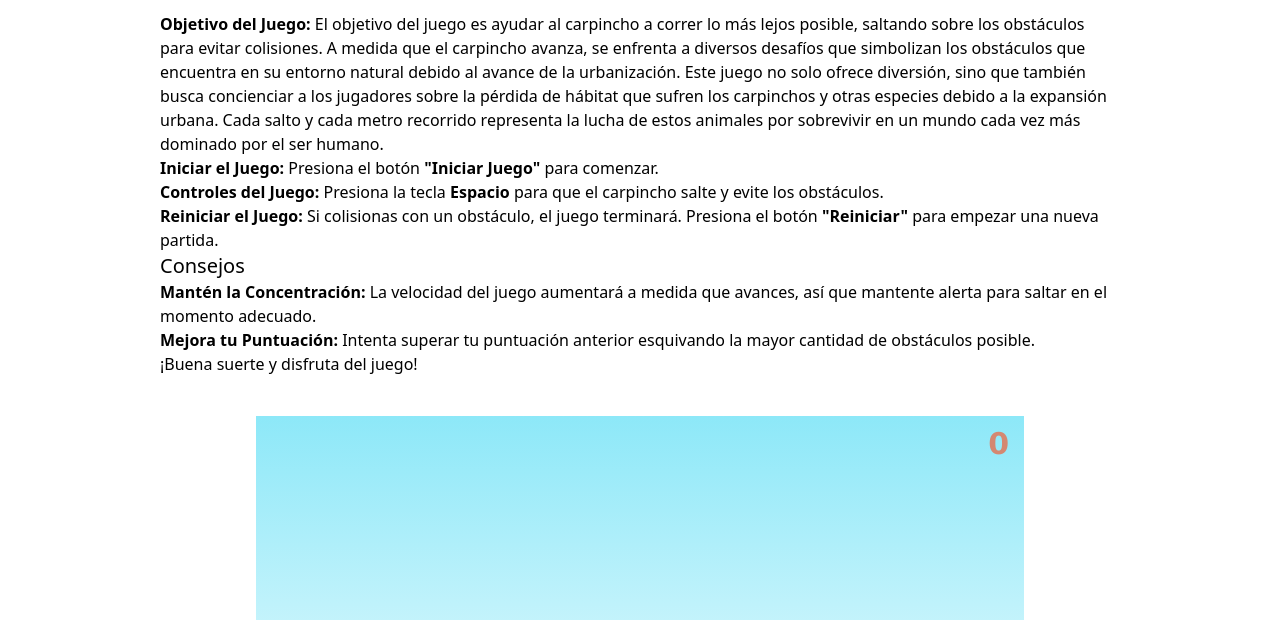
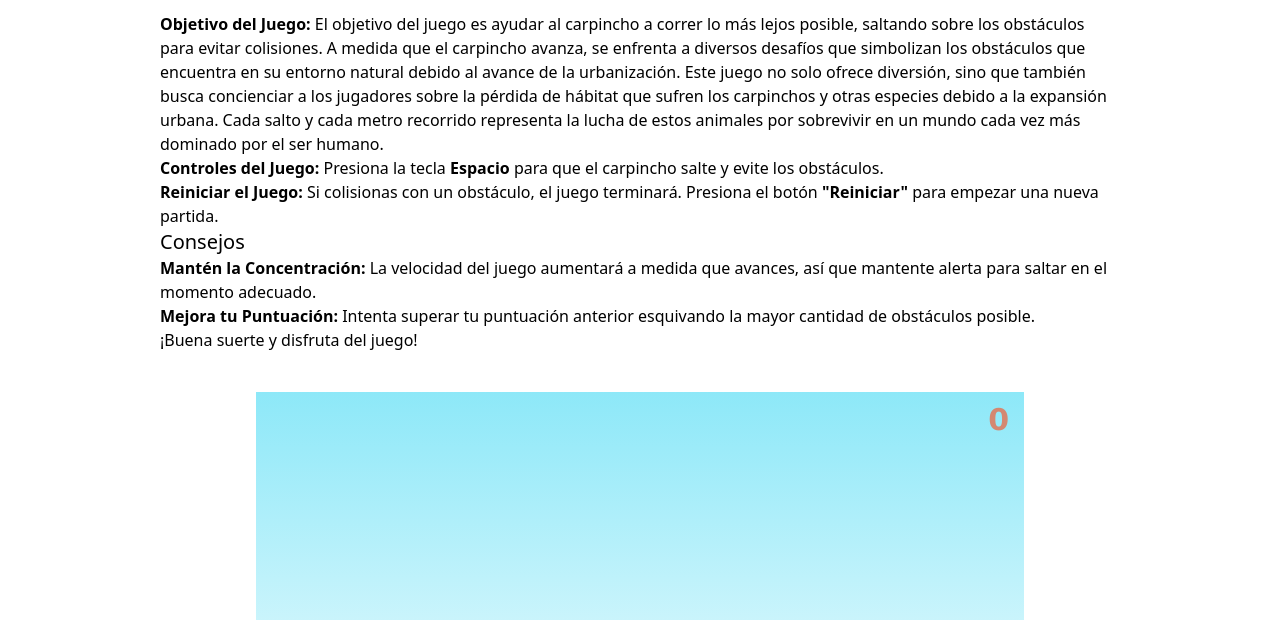
Before and after one commit to ivancruzado/CarpinchoGame, a plain HTML site: page index.html in a window 1280 px wide. Shown: the part 180-800 px from the top of the page. Drawn offline with nearby package versions, Linux system fonts and the light colour scheme.

Commit message:
Update index.html

```diff
--- a/index.html
+++ b/index.html
@@ -70,7 +70,7 @@
     <div class="instructions mx-4 lg:mx-40" style="color: black; text-align: start; margin-top: 20px; padding-bottom: 20px;">
         <p><strong>Objetivo del Juego:</strong> El objetivo del juego es ayudar al carpincho a correr lo más lejos posible, saltando sobre los obstáculos para evitar colisiones. A medida que el carpincho avanza, se enfrenta a diversos desafíos que simbolizan los obstáculos que encuentra en su entorno natural debido al avance de la urbanización. Este juego no solo ofrece diversión, sino que también busca concienciar a los jugadores sobre la pérdida de hábitat que sufren los carpinchos y otras especies debido a la expansión urbana. Cada salto y cada metro recorrido representa la lucha de estos animales por sobrevivir en un mundo cada vez más dominado por el ser humano.</p>
         <ul style="list-style-type: none; padding: 0;">
-            <li><strong>Iniciar el Juego:</strong> Presiona el botón <strong>"Iniciar Juego"</strong> para comenzar.</li>
+
             <li><strong>Controles del Juego:</strong> Presiona la tecla <strong>Espacio</strong> para que el carpincho salte y evite los obstáculos.</li>
             <li><strong>Reiniciar el Juego:</strong> Si colisionas con un obstáculo, el juego terminará. Presiona el botón <strong>"Reiniciar"</strong> para empezar una nueva partida.</li>
         </ul>
```
